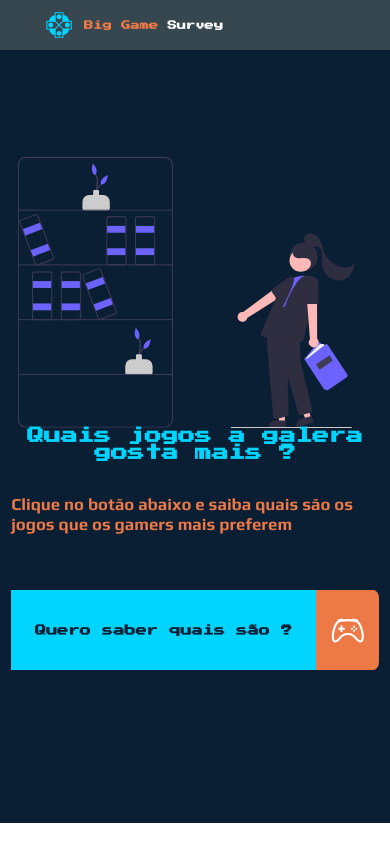
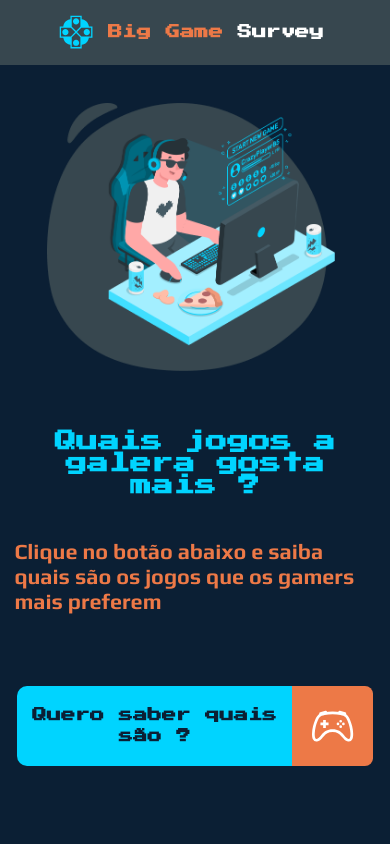
Before and after one commit to JoaoFernandoR/dspesquisa, a React (Create React App) app in the folder frontend/: page / in a window 390 px wide. Built offline with nearby package versions, Linux system fonts and the light colour scheme.

Commit message:
Criando pagina Home

```diff
--- a/frontend/src/components/Header/Header.scss
+++ b/frontend/src/components/Header/Header.scss
@@ -11,7 +11,7 @@
             color: var(--mainBlue);
         }
 
-        h5 {
+        h4 {
             margin-left: 1rem;
             color: white;
             span {
--- a/frontend/src/components/Header/index.tsx
+++ b/frontend/src/components/Header/index.tsx
@@ -8,7 +8,7 @@ const Header = () => {
     <section id="header">
         <div className="header_info">
             <GiGamepadCross size="2.5rem" className="icon"/>
-            <h5> <span>Big Game</span> Survey</h5>
+            <h4> <span>Big Game</span> Survey</h4>
         </div>
     </section>
     )
--- a/frontend/src/index.scss
+++ b/frontend/src/index.scss
@@ -10,10 +10,6 @@
     --mainOrange: #ED7947;
     --darkBlue: #0B1F34;
     font-size: 90%;
-
-    @media (max-width : 1200px) {
-        font-size: 70%;
-    }
 }
 
 body {
--- a/frontend/src/pages/Home/Home.scss
+++ b/frontend/src/pages/Home/Home.scss
@@ -1,6 +1,8 @@
 #home {
     background-color: #0B1F34;
     padding: 1rem;
+
+
 
     .container_home {
 
@@ -9,7 +11,7 @@
     margin: auto;
     display: flex;
     align-items: center;
-    background-image: url('../../assets/images/first.svg');
+    background-image: url('../../assets/images/GAMER.png');
     background-repeat: no-repeat;
     background-size: 40rem;
     background-position-x: 100%;
@@ -17,9 +19,9 @@
 
 
     @media (max-width : 600px) {
-        background-position-x: 20%;
-        background-position-y: 20%;
-        background-size: 30rem;
+        background-position-x: 45%;
+        background-position-y: 5%;
+        background-size: 20rem;
     }
 
         .container_division {
@@ -28,9 +30,13 @@
             display: flex;
             flex-direction: column;
 
-            @media (max-width : 600px) {
+            @media (max-width : 650px) {
                 width: 100%;
                 margin-top: 10rem
+            }
+
+            @media (min-width: 651px) and (max-width : 901px) {
+                width: 70%;
             }
 
             @media (max-width : 1200px) {
@@ -43,7 +49,7 @@
                 margin-top: 10rem;
                 margin-bottom: 3rem;
 
-                @media (max-width : 600px) {
+                @media (max-width : 850px) {
                     font-size: 1.5rem;
                     text-align: center;
                 }
@@ -64,22 +70,28 @@
                 margin-top: 5rem;
                 height: 80px;
 
-                div {
+                a {
                     background-color: var(--mainBlue);
                     height: 100%;
                     width: 100%;
                     display: flex;
                     align-items: center;
-                    justify-content: center;
+                    border-top-right-radius: 10%;
+                    border-bottom-right-radius: 10%;
+                    border-bottom-left-radius: 10px;
+                    border-top-left-radius: 10px;
+                    margin:0rem 0.2rem;
 
                     h2 {
                         color: var(--darkBlue);
                         font-size: 1rem;
                         text-align: center;
+                        width: 100%;
+                        line-height: 1.5rem;
                     }
                 }
 
-                a {
+                .icon_controller {
                     background-color: var(--mainOrange);
                     color: white;
                     border: none;
--- a/frontend/src/pages/Home/index.tsx
+++ b/frontend/src/pages/Home/index.tsx
@@ -13,10 +13,12 @@ const Home = () => {
                 <h1 className="title"> Quais jogos a galera gosta mais ?</h1>
                 <h2 className="subtitle"> Clique no botão abaixo e saiba quais são os jogos que os gamers mais preferem</h2>
                 <div className="button_box">
-                    <div>
+                    <Link to='/tables'>
                         <h2>Quero saber quais são ?</h2>
-                    </div>
-                    <Link to='/tables'> <BsController size='3rem'/> </Link>
+                        <div className='icon_controller'>
+                            <BsController size='3rem'/>
+                        </div>
+                    </Link>
                 </div>
             </div>
         </div>
```
Also changed, not shown: frontend/src/assets/images/GAMER.png (added).
